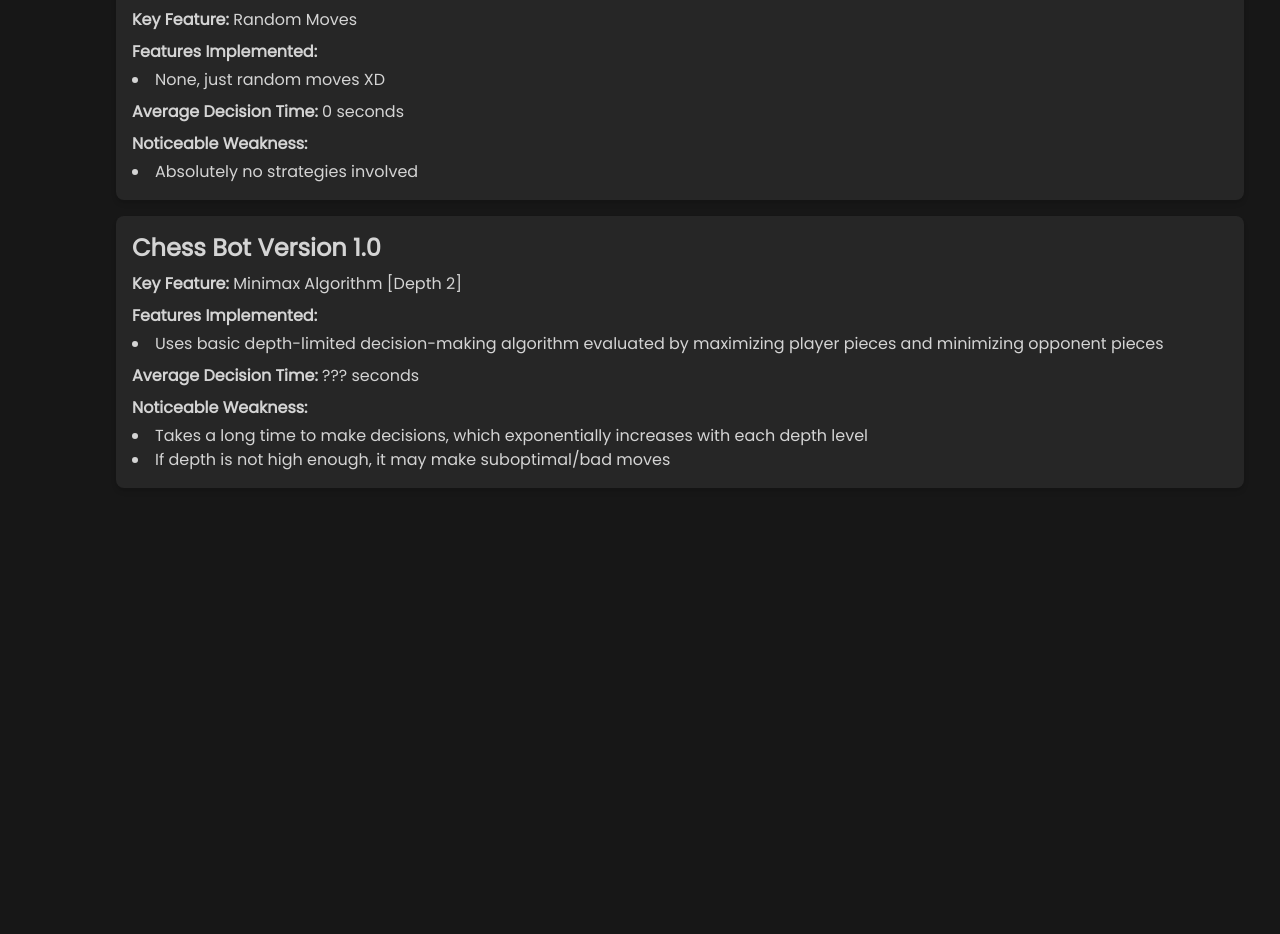
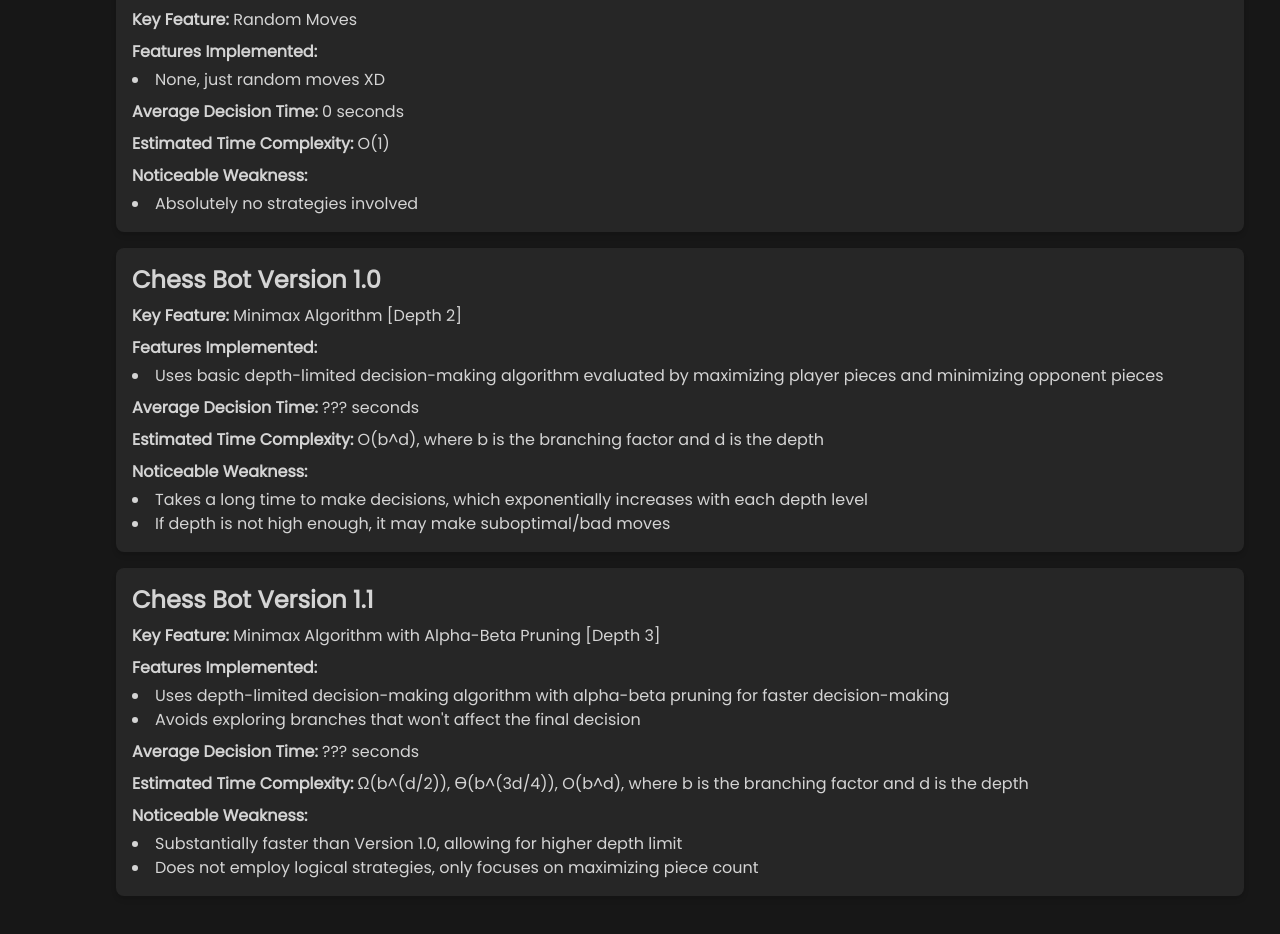
Before and after one commit to Shamanbenny/SneakyOwl, a Next.js app: page /chess in a window 1280 px wide. Shown: the part 1380-2314 px from the top of the page. Before the commit the page ends 1934 px from the top, so only its background shows below. Built offline with nearby package versions, Linux system fonts and the light colour scheme.

Commit message:
Updated ChessContent and ChessVersionInfo in preparation for v1-1

```diff
--- a/app/components/ChessContent.tsx
+++ b/app/components/ChessContent.tsx
@@ -1,6 +1,7 @@
 import React, { useRef, useState } from 'react'
 import { Chess } from "chess.js";
 import { Chessboard } from "react-chessboard";
+import { ToastContainer, toast, Slide } from 'react-toastify';
 import ChessVersionInfo from './ChessVersionInfo';
 
 const ChessContent = () => {
@@ -70,7 +71,7 @@ const ChessContent = () => {
       }
 
       const { move } = await response.json();
-      console.log('[Chess V1]:', move);
+      console.log(`[Chess ${botVersion}]:`, move);
 
       if (move) {
         currGame.move(move);
@@ -113,8 +114,17 @@ const ChessContent = () => {
         setPieceDraggable(true);
       }
     } catch (error) {
-      console.error("Invalid FEN input:", error);
-      setTurnMessage("Invalid FEN. Please try again.");
+      toast.error('Invalid FEN, please try again!', {
+        position: "bottom-right",
+        autoClose: 3000,
+        hideProgressBar: false,
+        closeOnClick: false,
+        pauseOnHover: true,
+        draggable: false,
+        progress: undefined,
+        theme: "dark",
+        transition: Slide,
+        });
     }
   };
 
@@ -130,7 +140,7 @@ const ChessContent = () => {
           customDropSquareStyle={{ boxShadow: 'inset 0 0 1px 6px rgba(6,95,70,1)' }}
           autoPromoteToQueen={true}
           arePiecesDraggable={pieceDraggable}
-          animationDuration={0}
+          animationDuration={150}
         />
       </div>
       <div className="text-center mt-4">
@@ -158,9 +168,24 @@ const ChessContent = () => {
         >
           <option value="v0">Chess Bot v0</option>
           <option value="v1">Chess Bot v1</option>
+          <option value="v1-1">Chess Bot v1.1</option>
         </select>
       </div>
       <ChessVersionInfo />
+      <ToastContainer
+        position="bottom-right"
+        autoClose={3000}
+        limit={3}
+        hideProgressBar={false}
+        newestOnTop={false}
+        closeOnClick={false}
+        rtl={false}
+        pauseOnFocusLoss
+        draggable={false}
+        pauseOnHover
+        theme="dark"
+        transition={Slide}
+        />
     </>
   )
 }
--- a/app/components/ChessVersionInfo.tsx
+++ b/app/components/ChessVersionInfo.tsx
@@ -8,6 +8,7 @@ const ChessVersionInfo = () => {
       keyFeatureTitle: 'Random Moves',
       featuresImplemented: ['None, just random moves XD'],
       avgDecisionTime: '0 seconds',
+      estimatedTimeComplexity: 'O(1)',
       noticeableWeakness: ['Absolutely no strategies involved'],
     },
     {
@@ -15,7 +16,16 @@ const ChessVersionInfo = () => {
       keyFeatureTitle: 'Minimax Algorithm [Depth 2]',
       featuresImplemented: ['Uses basic depth-limited decision-making algorithm evaluated by maximizing player pieces and minimizing opponent pieces'],
       avgDecisionTime: '??? seconds',
+      estimatedTimeComplexity: 'O(b^d), where b is the branching factor and d is the depth',
       noticeableWeakness: ['Takes a long time to make decisions, which exponentially increases with each depth level', 'If depth is not high enough, it may make suboptimal/bad moves'],
+    },
+    {
+      version: '1.1',
+      keyFeatureTitle: 'Minimax Algorithm with Alpha-Beta Pruning [Depth 3]',
+      featuresImplemented: ['Uses depth-limited decision-making algorithm with alpha-beta pruning for faster decision-making', 'Avoids exploring branches that won\'t affect the final decision'],
+      avgDecisionTime: '??? seconds',
+      estimatedTimeComplexity: 'Ω(b^(d/2)), ϴ(b^(3d/4)), O(b^d), where b is the branching factor and d is the depth',
+      noticeableWeakness: ['Substantially faster than Version 1.0, allowing for higher depth limit', 'Does not employ logical strategies, only focuses on maximizing piece count'],
     }
   ];
 
@@ -53,6 +63,10 @@ const ChessVersionInfo = () => {
               {versionInfo.avgDecisionTime}
             </p>
             <p className="mt-2">
+              <span className="font-bold">Estimated Time Complexity:</span>{' '}
+              {versionInfo.estimatedTimeComplexity}
+            </p>
+            <p className="mt-2">
               <span className="font-bold">Noticeable Weakness:</span>
             </p>
             <ul className="list-disc list-inside mt-1">
--- a/package.json
+++ b/package.json
@@ -17,6 +17,7 @@
     "react-chessboard": "^4.7.2",
     "react-dom": "^18.3.1",
     "react-icons": "^5.2.1",
+    "react-toastify": "^11.0.2",
     "swiper": "^11.1.4"
   },
   "devDependencies": {
```
Also changed, not shown: 1 other file (tests, documents, lock files or other folders).
